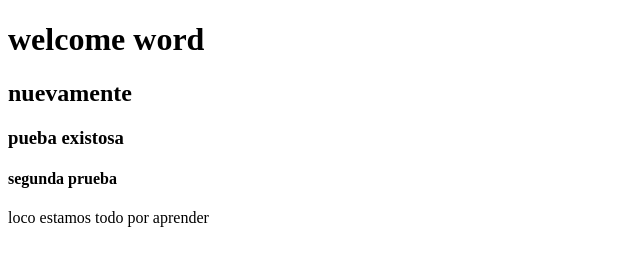
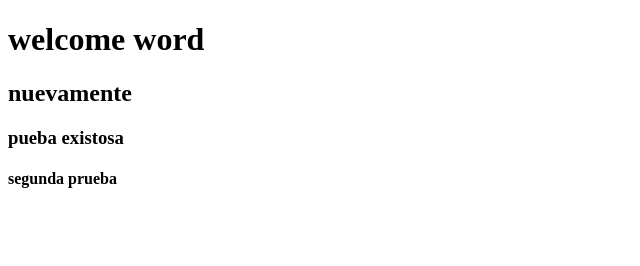
Before and after one commit to Aq2611/cursofullstack, a plain HTML site: page index.html in a window 1280 px wide. Shown: the whole page, without its empty margins (0-640 px from the left). Drawn offline with Linux system fonts and the light colour scheme.

Commit message:
resolviendo

```diff
--- a/index.html
+++ b/index.html
@@ -10,6 +10,6 @@
     <h2>nuevamente</h2>
     <h3>pueba existosa</h3>
     <h4>segunda prueba</h4>
-    <p>loco estamos todo por aprender</p>
+
 </body>
 </html>
```
